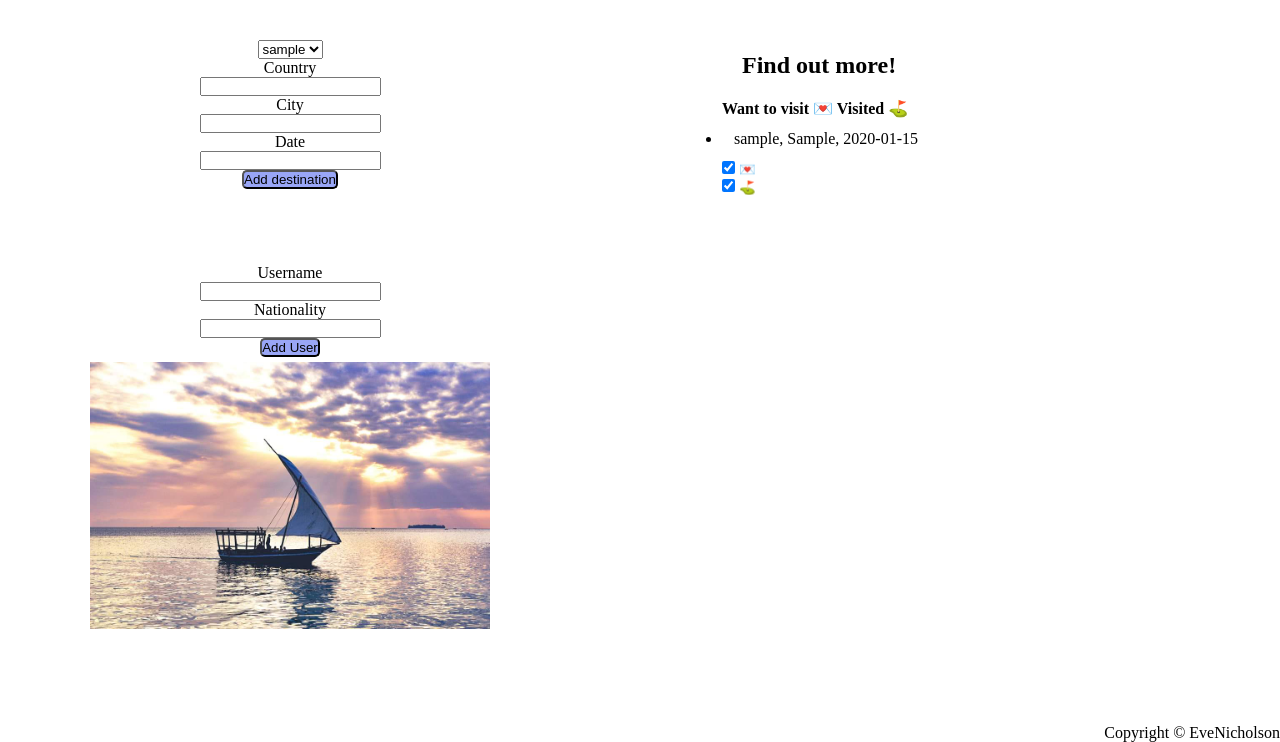
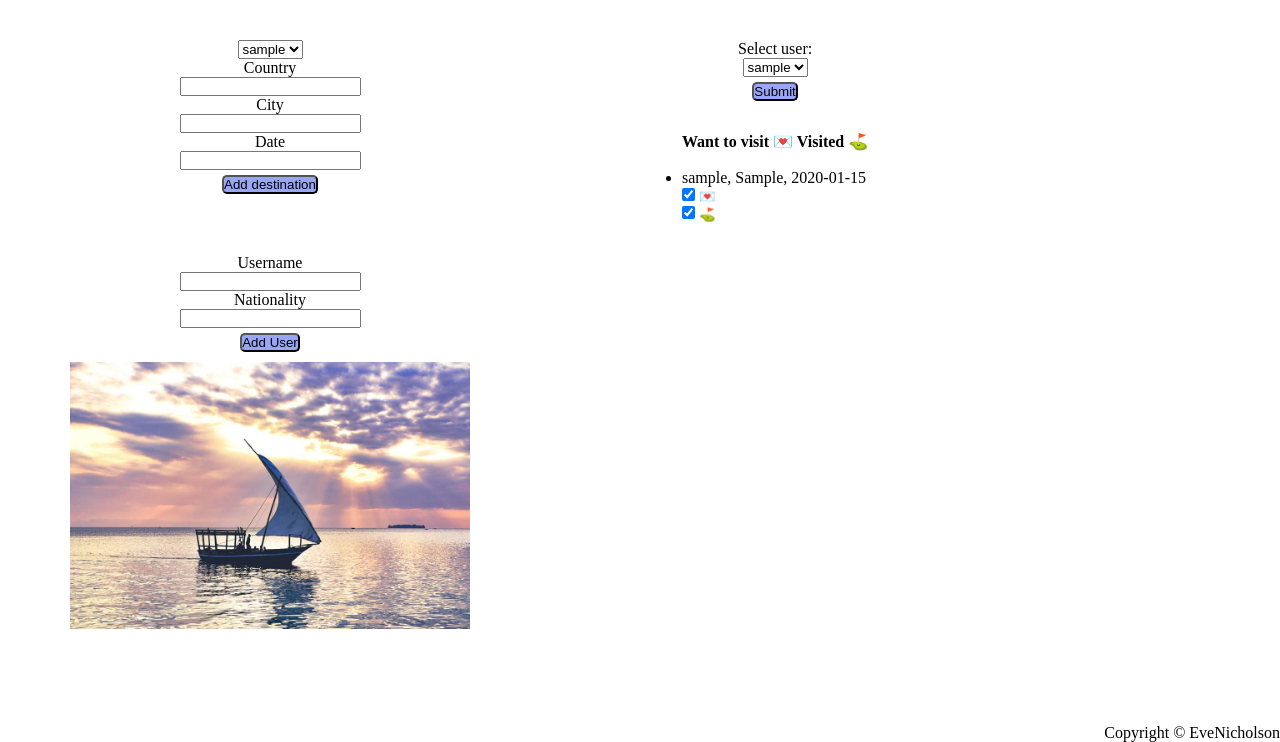
Before and after one commit to EveNicholson/Bucket_list, a Flask app: page /destinations in a window 1280 px wide. Shown: the part 58-800 px from the top of the page. Run offline with Flask 3, Linux system fonts and the light colour scheme; tables that the repository leaves empty hold one stand-in row (values such as "Sample post").

Commit message:
Added choose user to show destinations

```diff
--- a/app.py
+++ b/app.py
@@ -1,15 +1,13 @@
 from flask import Flask
 from flask_sqlalchemy import SQLAlchemy
 from flask_migrate import Migrate
-# import os
+
 
 app = Flask(__name__)
 app.config["SQLALCHEMY_DATABASE_URI"] = "postgresql://user@localhost:5432/destinations_app"
 db = SQLAlchemy(app)
 migrate = Migrate(app,db)
 
-# UPLOAD_FOLDER = 'static/uploads'
-# app.config['UPLOAD_FOLDER'] = UPLOAD_FOLDER
 
 from controllers.destination_controllers import destinations_blueprint
 app.register_blueprint(destinations_blueprint)
--- a/controllers/destination_controllers.py
+++ b/controllers/destination_controllers.py
@@ -8,6 +8,18 @@ from models.comment import Comment
 
 destinations_blueprint = Blueprint('destinations', __name__)
 
+@destinations_blueprint.route('/users/destinations', methods=['POST'])
+def user_destinations():
+    user_id = request.form['user_id']
+    users = User.query.all()
+    user = User.query.get(user_id)
+
+    return render_template('index.jinja', destinations=user.destinations, users=users)
+
+# /users/<id>/destinations
+# get all users
+# get the user by id
+#   return render_template('index.jinja', destinations=user.destinations, users=users)
 
 @destinations_blueprint.route('/destinations')
 def destinations():
@@ -78,10 +90,6 @@ def show_comments(id):
    db.session.add(comment)
    db.session.commit()
    return redirect(f'/destinations/{id}')
-   # get the destination by id
-   # create the comment, using the class
-   # add the comment to the db
-   # redirect to destination page
 
 @destinations_blueprint.route('/destinations/<destination_id>/comments/<comment_id>/delete', methods=["POST"])
 def delete_comment(destination_id, comment_id):
@@ -91,12 +99,9 @@ def delete_comment(destination_id, comment_id):
     return redirect(f'/destinations/{destination_id}')
 
 
-
 @destinations_blueprint.route('/destinations/<id>/want_to_visit', methods=['POST'])
 def want_to_visit(id):
    want_to_visit = "want_to_visit" in request.form
-    # get the destination by id
-    # update the want_to_visit
    destination = Destination.query.get(id)
    destination.want_to_visit = want_to_visit
    db.session.commit()
--- a/static/style.css
+++ b/static/style.css
@@ -27,9 +27,8 @@ a {
 }
 
 .destinations {
-
+    display: flex;
     flex-direction: column;
-    align-items: center;
     padding: 6px;
     margin: 6px;
 
@@ -54,7 +53,7 @@ a {
     display: flex;
     flex-direction: column;
     align-items: center;
-    margin: 50px;
+    margin: 30px;
     padding: 15px;
 }
 
@@ -69,6 +68,9 @@ a {
     background-color: rgb(153, 166, 246);
     border-radius: 5px;
     color: black;
+    margin: 5px;
+
+
 
 }
 
@@ -83,6 +85,7 @@ a {
     border-radius: 5px;
     color: black;
     display: contents;
+
 }
 
 .div{
@@ -128,3 +131,16 @@ a {
     justify-content: space-around;
     padding: 15px;
 }
+
+.select_user {
+
+    display: flex;
+    flex-direction: column;
+    margin: 10px;
+    padding: 10px;
+    align-items: center;
+}
+
+.want {
+
+}
--- a/templates/index.jinja
+++ b/templates/index.jinja
@@ -30,14 +30,25 @@
         </div>
 
 
+        <section>
+        <form class="select_user" action="/users/destinations", method="post">
+            <label for="users">Select user:</label>
+            <select id="users" name="user_id">
+                {% for user in users %}
+                    <option value="{{ user.id }}">{{ user.username }}</option>
+                {% endfor %}
+            </select>
+            <input class="button"type="submit" value="Submit">
+        </form>
 
         <section class="destinations">
-            <h2 class="destinations_header">Find out more!</h2>
-            <h4> Want to visit &#128140 Visited &#9971 </h4>
+
+            <h4 class="want"> Want to visit &#128140 Visited &#9971 </h4>
+            <br>
             {% for destination in destinations %}
-                    <ul>
+                    <ul >
                     <li><a href="/destinations/{{ destination.id }}">
-                        <p class="destinations">{{ destination.users.username }}, {{ destination.country }}, {{ destination.date }}</p>
+                        <p >{{ destination.users.username }}, {{ destination.country }}, {{ destination.date }}</p>
                             <form action="/destinations/{{ destination.id }}/want_to_visit", method="post">
                                 <input type="checkbox" name="want_to_visit" id="destination" {% if destination.want_to_visit %}
                                     checked
```
